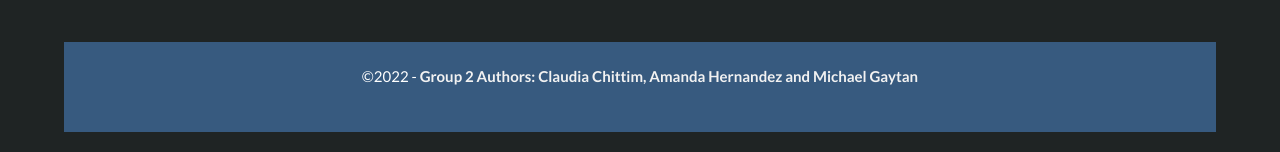
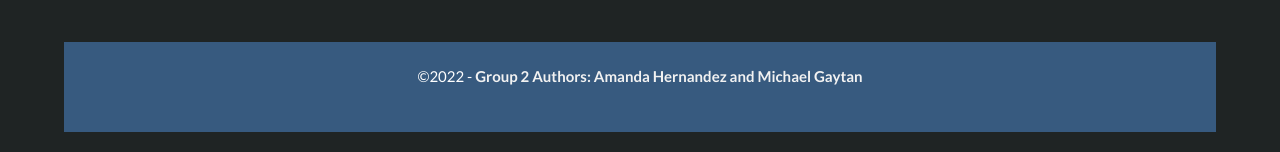
Before and after one commit to c0y01202/currency_exchange_site, a plain HTML site: page index.html in a window 1280 px wide. Shown: the part 1093-1245 px from the top of the page. Drawn offline with nearby package versions, Linux system fonts and the light colour scheme.

Commit message:
Update index.html

```diff
--- a/index.html
+++ b/index.html
@@ -150,7 +150,7 @@
 
 
         <footer class="secondary_header footer container block is-primary has-text-centered">
-            <div class="copyright">&copy;2022 - <strong>Group 2 Authors: Claudia Chittim, Amanda Hernandez and Michael
+            <div class="copyright">&copy;2022 - <strong>Group 2 Authors: Amanda Hernandez and Michael
           Gaytan</strong></div>
         </footer>
 
```
